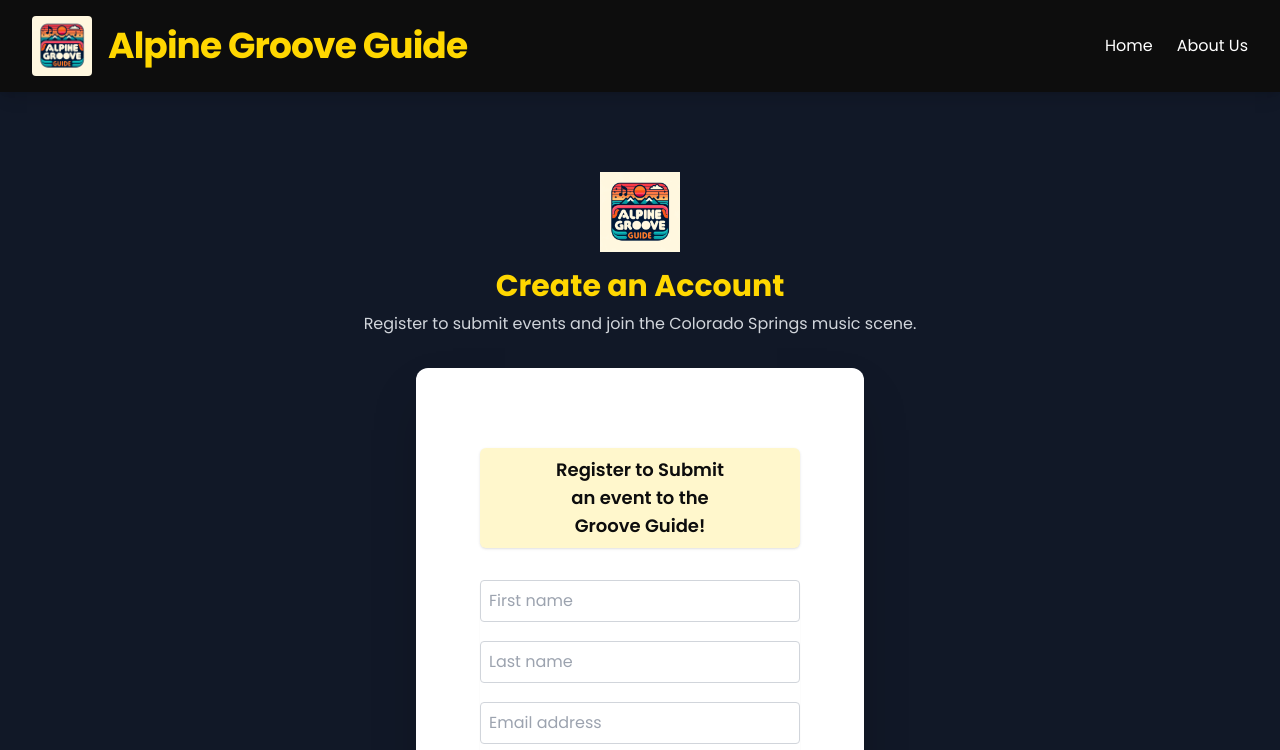
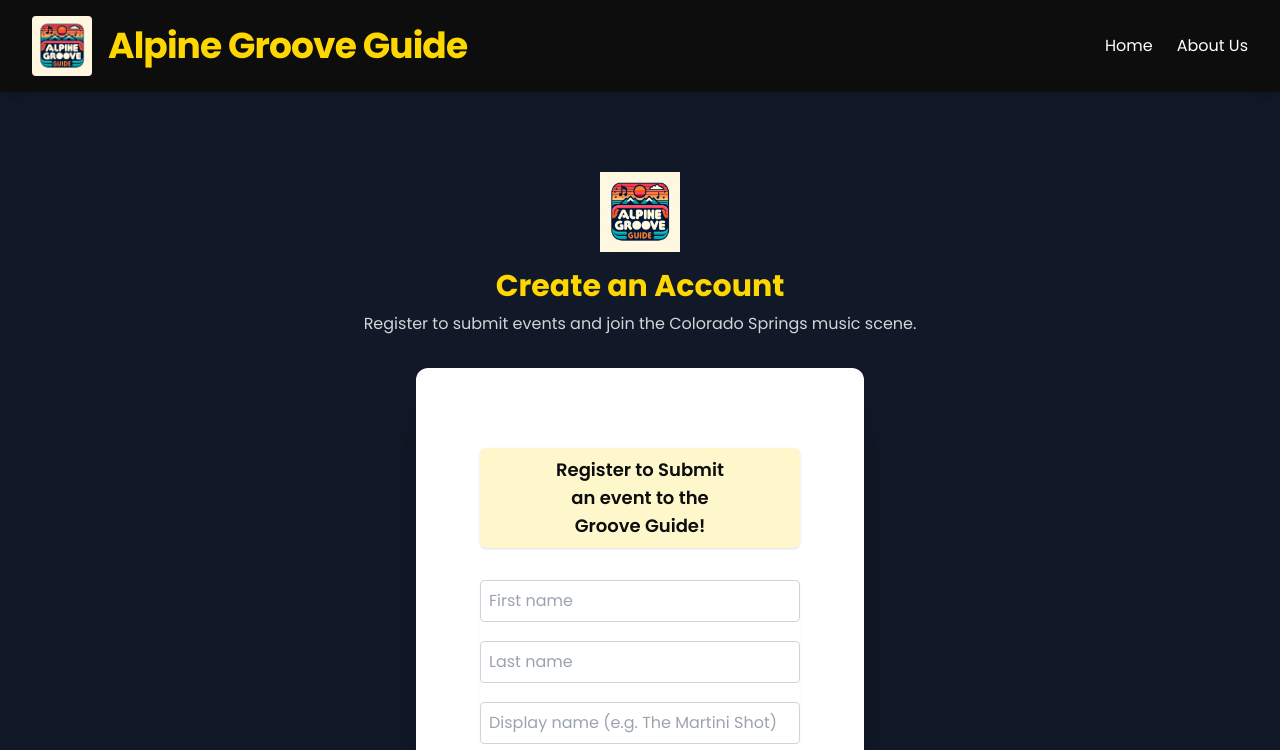
Before and after one commit to rpoole444/cos-livewire-fe, a Next.js app: page /RegisterPage in a window 1280 px wide. Shown: the top 750 px of the page. Built offline with nearby package versions, Linux system fonts and the light colour scheme; no server answers.

Commit message:
add display name

```diff
--- a/src/components/registration.tsx
+++ b/src/components/registration.tsx
@@ -12,6 +12,7 @@ const RegistrationForm: React.FC<{ setAuthMode: (mode: string) => void }> = ({ s
   const [showPassword, setShowPassword] = useState(false);
   const [firstName, setFirstName] = useState('');
   const [lastName, setLastName] = useState('');
+  const [displayName, setDisplayName] = useState('');
   const [description, setDescription] = useState('');
   const [genres, setGenres] = useState<string[]>([]);
   const [errorMessage, setErrorMessage] = useState('');
@@ -42,7 +43,7 @@ const handleRegister = async (event: React.FormEvent<HTMLFormElement>) => {
   }
 
   try {
-    await registerUser(firstName, lastName, email, password, description, genres);
+  await registerUser(firstName, lastName, displayName, email, password, description, genres);
     setRegistrationSuccess(true);
 
     setTimeout(() => {
@@ -104,6 +105,22 @@ const handleRegister = async (event: React.FormEvent<HTMLFormElement>) => {
                 onChange={(e) => setLastName(e.target.value)}
               />
             </div>
+            <div className='pb-5'>
+              <label htmlFor="display-name" className="sr-only">Display Name</label>
+              <input
+                id="display-name"
+                name="display-name"
+                type="text"
+                className="w-full p-2 border border-gray-300 rounded focus:outline-none focus:ring-2 focus:ring-gold"
+                placeholder="Display name (e.g. The Martini Shot)"
+                value={displayName}
+                onChange={(e) => setDisplayName(e.target.value)}
+              />
+              <p className="text-sm text-gray-600 mt-1 italic">
+                This is your public-facing name. You can use your band or stage name here.
+              </p>
+            </div>
+
             <div className='pb-5'>
               <label htmlFor="email" className="sr-only">Email address</label>
               <input
--- a/src/pages/api/route.ts
+++ b/src/pages/api/route.ts
@@ -37,7 +37,7 @@ const fetchEventDetails = async (eventId:number) => {
       return data
     };
 
-async function registerUser(firstName: string, lastName: string, email: string, password: string, description: string, genres: string[]) {
+async function registerUser(firstName: string, lastName: string, displayName: string, email: string, password: string, description: string, genres: string[]) {
   try {
       const res = await fetch(`${API_BASE_URL}/api/auth/register`, {
         method: 'POST',
@@ -47,6 +47,7 @@ async function registerUser(firstName: string, lastName: string, email: string,
        body: JSON.stringify({
         first_name: firstName,
         last_name: lastName,
+        display_name: displayName,
         email,
         password,
         user_description: description,
```
